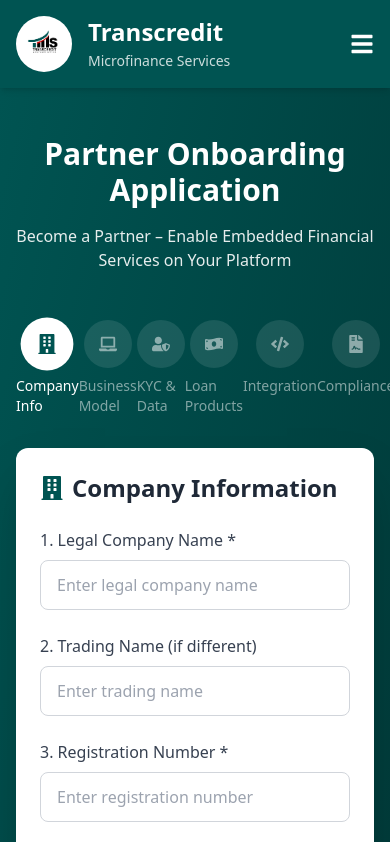
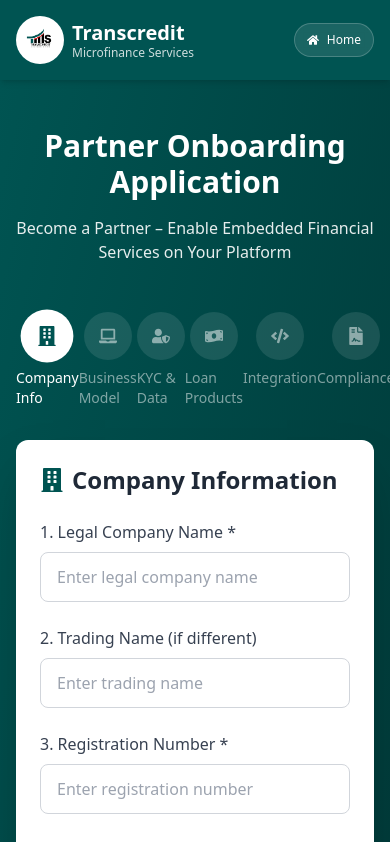
Before and after one commit to CEO-LAYSON/transcredit, a React (Vite) app: page /apply in a window 390 px wide. Shown: the top 842 px of the page. Built offline with nearby package versions, Linux system fonts and the light colour scheme.

Commit message:
solved the error

```diff
--- /dev/null
+++ b/src/components/header2.tsx
@@ -0,0 +1,70 @@
+// components/Header.tsx
+import { useState, useEffect } from "react";
+import { motion } from "framer-motion";
+import logo from "../assets/logo.png";
+import { Link } from "react-router-dom";
+import { FaHome } from "react-icons/fa";
+
+export default function Header() {
+  const [scrolled, setScrolled] = useState(false);
+
+  useEffect(() => {
+    const handleScroll = () => {
+      setScrolled(window.scrollY > 10);
+    };
+    window.addEventListener("scroll", handleScroll);
+    return () => window.removeEventListener("scroll", handleScroll);
+  }, []);
+
+  return (
+    <motion.header
+      initial={{ y: -100, opacity: 0 }}
+      animate={{ y: 0, opacity: 1 }}
+      transition={{ duration: 0.6, ease: [0.6, 0.05, 0.01, 0.9] }}
+      className={`bg-[#005452] text-white sticky top-0 z-50 transition-all duration-300 ${
+        scrolled ? "shadow-xl py-2" : "shadow-md py-4"
+      }`}
+    >
+      <div className="container mx-auto px-4 sm:px-6 lg:px-8">
+        <div className="flex justify-between items-center">
+          {/* Logo/Brand with Home Link */}
+          <motion.div
+            className="flex items-center space-x-2 md:space-x-3"
+            initial={{ opacity: 0, x: -20 }}
+            animate={{ opacity: 1, x: 0 }}
+            transition={{ duration: 0.5 }}
+          >
+            <Link to="/" className="flex items-center focus:outline-none">
+              <div className="rounded-full p-1 bg-white">
+                <img
+                  src={logo}
+                  alt="Transcredit Microfinance Services Logo"
+                  className="h-10 w-10 sm:h-12 sm:w-12 md:h-14 md:w-14 lg:h-16 lg:w-16 transition-all duration-300 hover:scale-105 transform-gpu"
+                />
+              </div>
+              <div className="ml-2 md:ml-4">
+                <h1 className="text-xl sm:text-2xl md:text-3xl font-bold leading-tight">
+                  Transcredit
+                </h1>
+                <p className="text-xs sm:text-sm md:text-base font-medium text-white/80 mt-0 sm:mt-1">
+                  Microfinance Services
+                </p>
+              </div>
+            </Link>
+          </motion.div>
+
+          {/* Home Button - Visible on all screens with both icon and text */}
+          <motion.div whileHover={{ scale: 1.05 }} whileTap={{ scale: 0.95 }}>
+            <Link
+              to="/"
+              className="bg-white/10 backdrop-blur-sm flex items-center px-3 py-2 sm:px-4 sm:py-2 rounded-full border border-white/20 text-xs sm:text-sm hover:bg-white/20 transition-all"
+            >
+              <FaHome className="mr-2" />
+              <span>Home</span>
+            </Link>
+          </motion.div>
+        </div>
+      </div>
+    </motion.header>
+  );
+}
--- a/src/pages/partnershipApplication.tsx
+++ b/src/pages/partnershipApplication.tsx
@@ -18,7 +18,7 @@ import {
   FaMobile,
 } from "react-icons/fa";
 import { jsPDF } from "jspdf";
-import Header from "../components/header";
+import Header2 from "../components/header2";
 
 // Form validation schema
 const formSchema = yup.object().shape({
@@ -414,7 +414,7 @@ const PartnershipForm = () => {
 
   return (
     <div>
-      <Header />
+      <Header2 />
       <div className="min-h-screen bg-gradient-to-br from-[#005452] to-[#003332] py-12 px-4 sm:px-6 lg:px-8">
         <div className="max-w-5xl mx-auto">
           {/* Form Header */}
```
